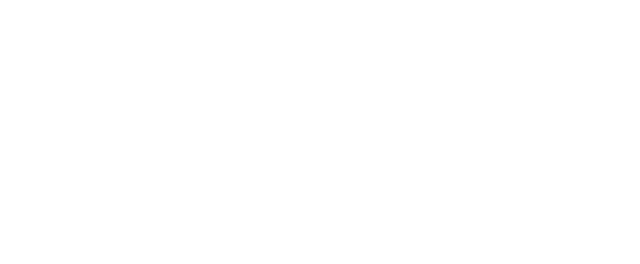
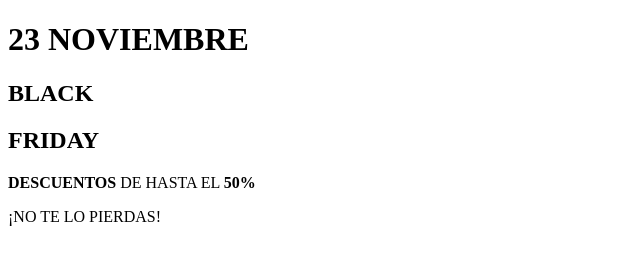
Before and after one commit to fabianNav/desafio_2, a plain HTML site: page index.html in a window 1280 px wide. Shown: the whole page, without its empty margins (0-640 px from the left). Drawn offline with Linux system fonts and the light colour scheme; files that its build step writes are made by us from their sources.

Commit message:
hacemos la estructua base del index

```diff
--- a/index.html
+++ b/index.html
@@ -8,6 +8,16 @@
     <title>desafio 2</title>
 </head>
 <body>
-
+    <header>
+        <h1>23 NOVIEMBRE</h1>
+    </header>
+    <main>
+        <h2>BLACK</h2>
+        <h2>FRIDAY</h2>
+        <p><strong>DESCUENTOS</strong> DE HASTA EL <strong>50%</strong></p>
+    </main>
+    <footer>
+        <p>¡NO TE LO PIERDAS!</p>
+    </footer>
 </body>
 </html>
```
